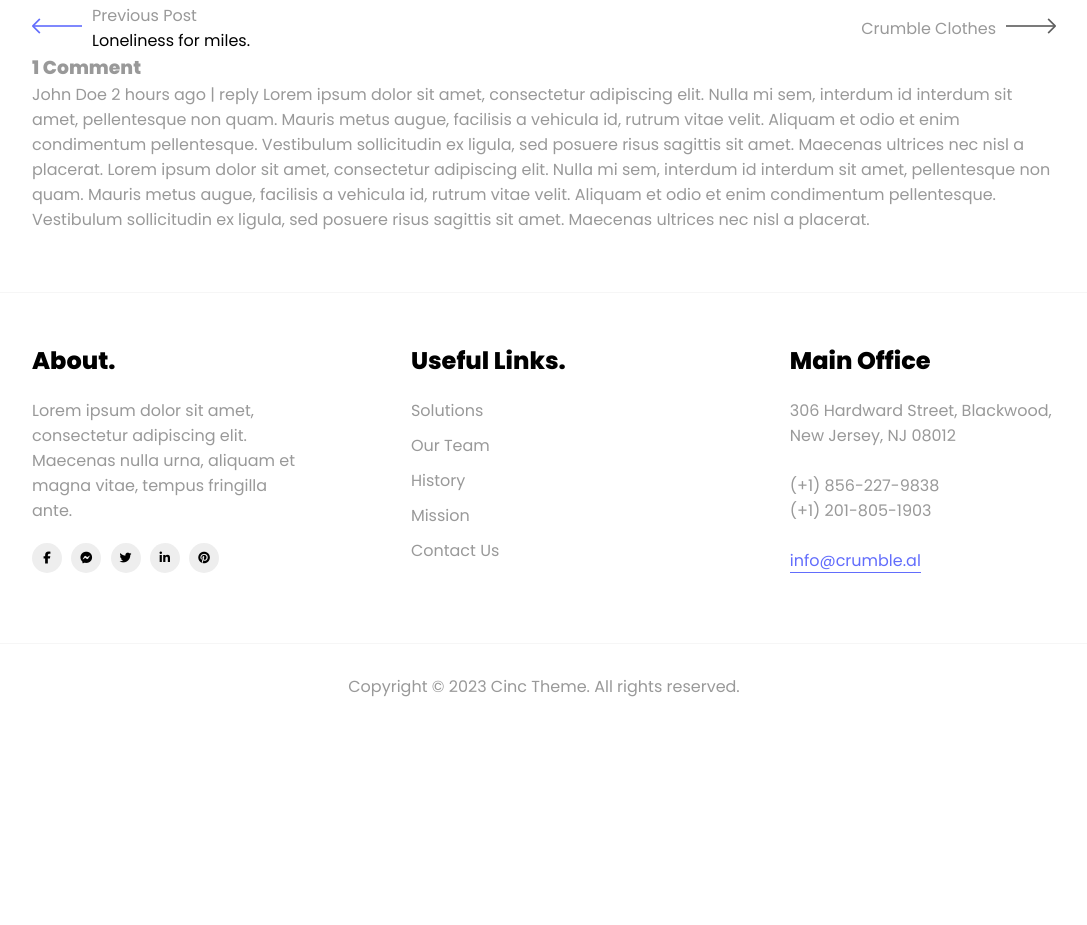
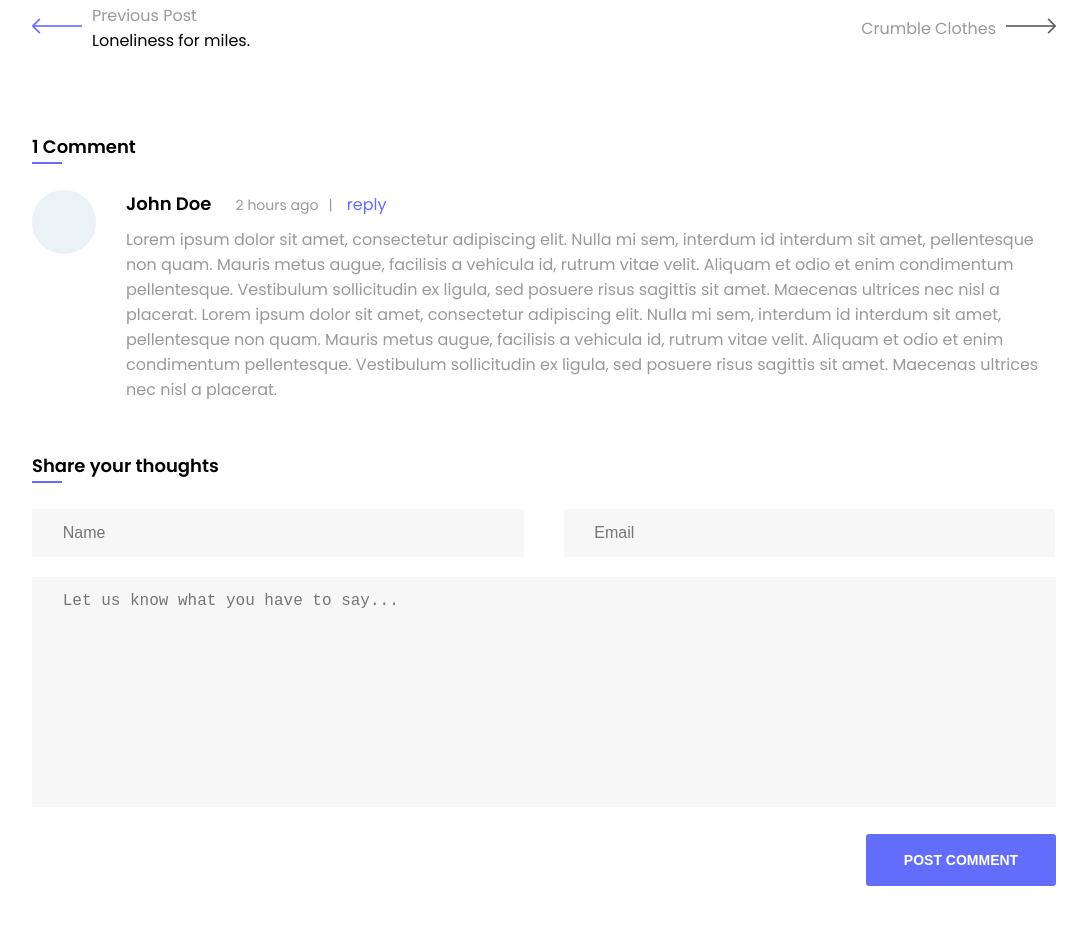
Before and after one commit to BohdanChornoivan/web-sample, a website: page public/article.html in a window 1280 px wide. Shown: the part 1309-2234 px from the top of the page, without its empty margins (96-1183 px from the left). Before the commit the page ends 2038 px from the top, so only its background shows below. Drawn offline with Linux system fonts and the light colour scheme.

Commit message:
Finished article page

```diff
--- a/app/scss/_extends.scss
+++ b/app/scss/_extends.scss
@@ -29,3 +29,19 @@
         }
     }
 }
+
+%heading-with-line {
+    color: #000;
+    position: relative;
+
+    &::before {
+        content: "";
+        display: inline-block;
+        width: 30px;
+        height: 3px;
+        background: $mainColor;
+        position: absolute;
+        bottom: 3px;
+        left: 0px;
+    }
+}
--- a/app/scss/article.scss
+++ b/app/scss/article.scss
@@ -111,4 +111,116 @@
             }
         }
     }
+
+    .comments {
+        margin-top: 80px;
+
+        h3 {
+            @extend %heading-with-line;
+            font-size: 18px;
+            font-weight: 600;
+
+            &::before {
+                bottom: -4px;
+                height: 2px;
+            }
+        }
+
+        .comment {
+            margin-top: 30px;
+            display: flex;
+            align-items: flex-start;
+
+            .img-holder {
+                padding: 32px;
+                border-radius: 50%;
+                background: #eaf2f5;
+                margin-right: 30px;
+            }
+
+            .name {
+                font-weight: 600;
+                color: #000;
+                font-size: 18px;
+                margin-right: 20px;
+            }
+
+            .time {
+                font-size: 14px;
+
+                &::after {
+                    content: '|';
+                    margin: 0 10px;
+                }
+            }
+
+            .reply {
+                color: $mainColor;
+            }
+
+            p {
+                margin-top: 10px;
+            }
+        }
+    }
+
+    .comment-form {
+        margin-top: 50px;
+
+        h3 {
+            @extend %heading-with-line;
+            font-size: 18px;
+            font-weight: 600;
+
+            &::before {
+                bottom: -4px;
+                height: 2px;
+            }
+        }
+
+        form {
+            margin-top: 30px;
+            margin-bottom: 150px;
+
+            input,
+            textarea {
+                border: 0;
+                background: $img-holder-bg;
+                padding: 15px 3%;
+                width: 42%;
+                font-size: 16px;
+                margin-bottom: 20px;
+            }
+
+            input {
+                &:last-of-type {
+                    margin-left: 3.5%;
+                }
+            }
+
+            textarea {
+                width: 94%;
+                resize: none;
+                height: 200px;
+            }
+
+            button {
+                border: 0;
+                float: right;
+                background: $mainColor;
+                border-radius: 3px;
+                width: 190px;
+                height: 52px;
+                font-weight: 600;
+                text-transform: uppercase;
+                font-size: 14px;
+                color: #fff;
+                cursor: pointer;
+
+                &:hover {
+                    background: #333;;
+                }
+            }
+        }
+    }
 }
--- a/app/scss/main.scss
+++ b/app/scss/main.scss
@@ -84,22 +84,10 @@ header {
     margin-top: 50px;
 
     h2 {
+        @extend %heading-with-line;
         font-size: 36px;
         font-weight: 800;
-        color: #000;
         text-transform: uppercase;
-        position: relative;
-
-        &::before {
-            content: "";
-            display: inline-block;
-            width: 30px;
-            height: 3px;
-            background: $mainColor;
-            position: absolute;
-            bottom: 3px;
-            left: 0px;
-        }
     }
 
     .intro-text {
--- a/public/article.html
+++ b/public/article.html
@@ -90,16 +90,27 @@
                 <div class="img-holder"></div>
                 <div>
                     <span class="name">John Doe</span>
-                    <span class="time">2 hours ago | reply</span>
-                    <span class="reply">Lorem ipsum dolor sit amet, consectetur adipiscing elit. Nulla mi sem, interdum
+                    <span class="time">2 hours ago</span>
+                    <span class="reply">reply</span>
+                    <p>Lorem ipsum dolor sit amet, consectetur adipiscing elit. Nulla mi sem, interdum
                         id interdum sit amet, pellentesque non quam. Mauris metus augue, facilisis a vehicula id, rutrum
                         vitae velit. Aliquam et odio et enim condimentum pellentesque. Vestibulum sollicitudin ex
                         ligula, sed posuere risus sagittis sit amet. Maecenas ultrices nec nisl a placerat. Lorem ipsum
                         dolor sit amet, consectetur adipiscing elit. Nulla mi sem, interdum id interdum sit amet,
                         pellentesque non quam. Mauris metus augue, facilisis a vehicula id, rutrum vitae velit. Aliquam
                         et odio et enim condimentum pellentesque. Vestibulum sollicitudin ex ligula, sed posuere risus
-                        sagittis sit amet. Maecenas ultrices nec nisl a placerat.</span>
+                        sagittis sit amet. Maecenas ultrices nec nisl a placerat.</p>
                 </div>
+            </div>
+
+            <div class="comment-form">
+                <h3>Share your thoughts</h3>
+                <form autocomplete="off">
+                    <input type="text" placeholder="Name">
+                    <input type="email" placeholder="Email">
+                    <textarea placeholder="Let us know what you have to say..."></textarea>
+                    <button>Post comment</button>
+                </form>
             </div>
         </div>
     </div>
```
Also changed, not shown: public/css/article.css, public/css/main.css.
